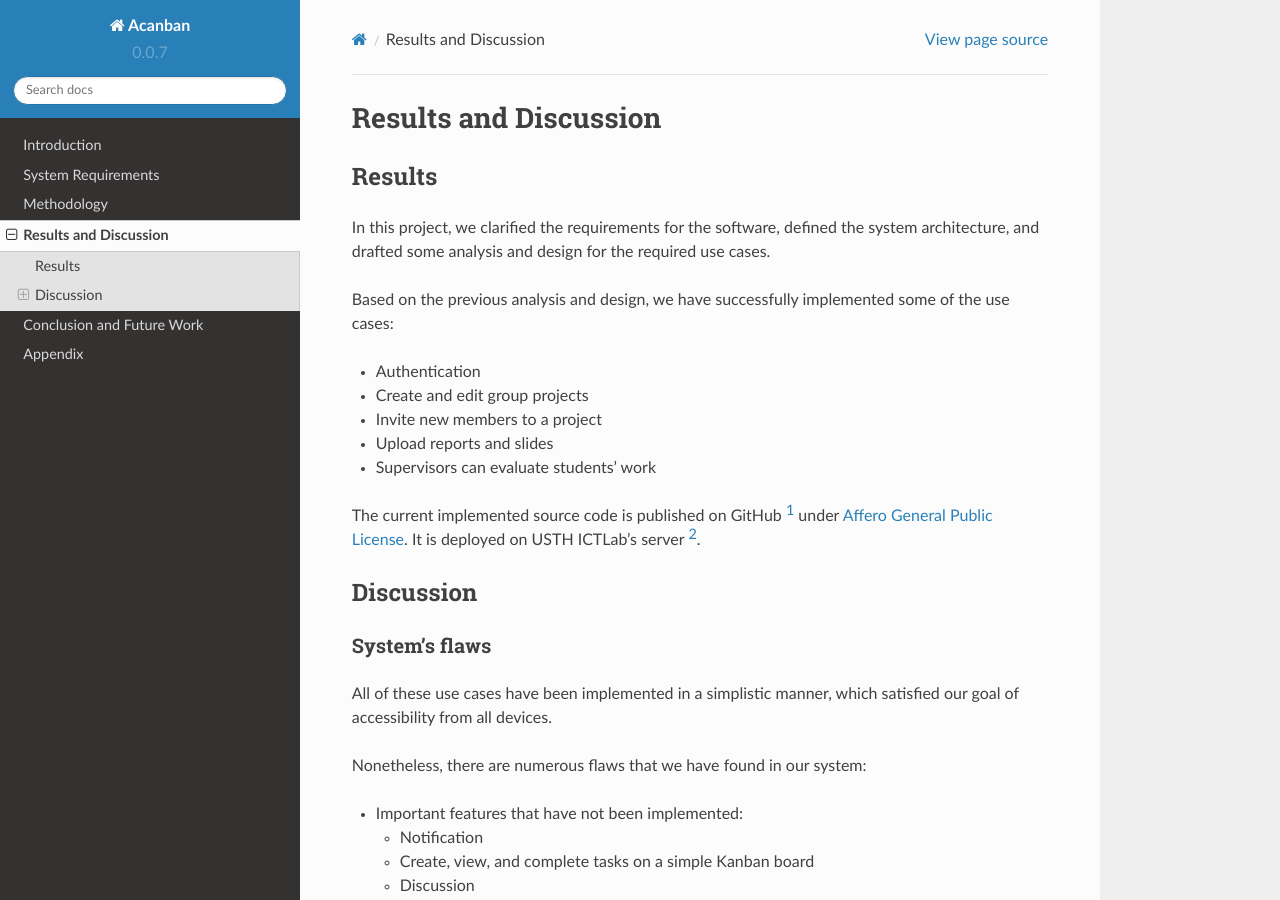
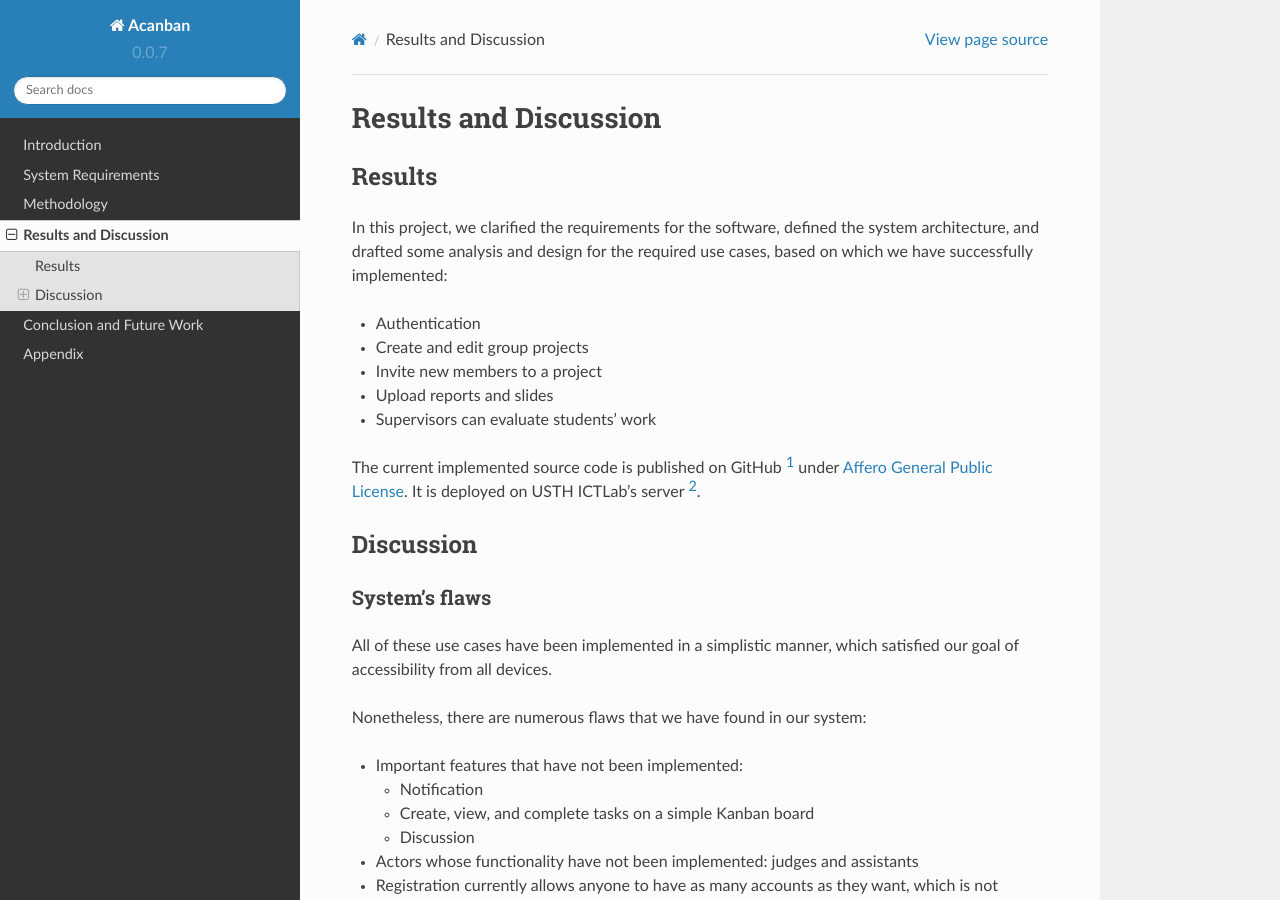
Before and after one commit to Huy-Ngo/acanban, a Sphinx documentation site: the page built from docs/source/result.rst, in a window 1280 px wide and 900 px high. Built offline with Sphinx 7.4.7 and the Read the Docs theme 2.0.0, drawn with Linux system fonts in a browser that asks for light colours; the version number is read from the project's files by our own code.

Commit message:
Clarify which use cases

```diff
--- a/docs/source/result.rst
+++ b/docs/source/result.rst
@@ -6,10 +6,8 @@ Results
 
 In this project, we clarified the requirements for the software,
 defined the system architecture, and drafted some analysis and design
-for the required use cases.
-
-Based on the previous analysis and design,
-we have successfully implemented some of the use cases:
+for the required use cases, based on which
+we have successfully implemented:
 
 - Authentication
 - Create and edit group projects
```
